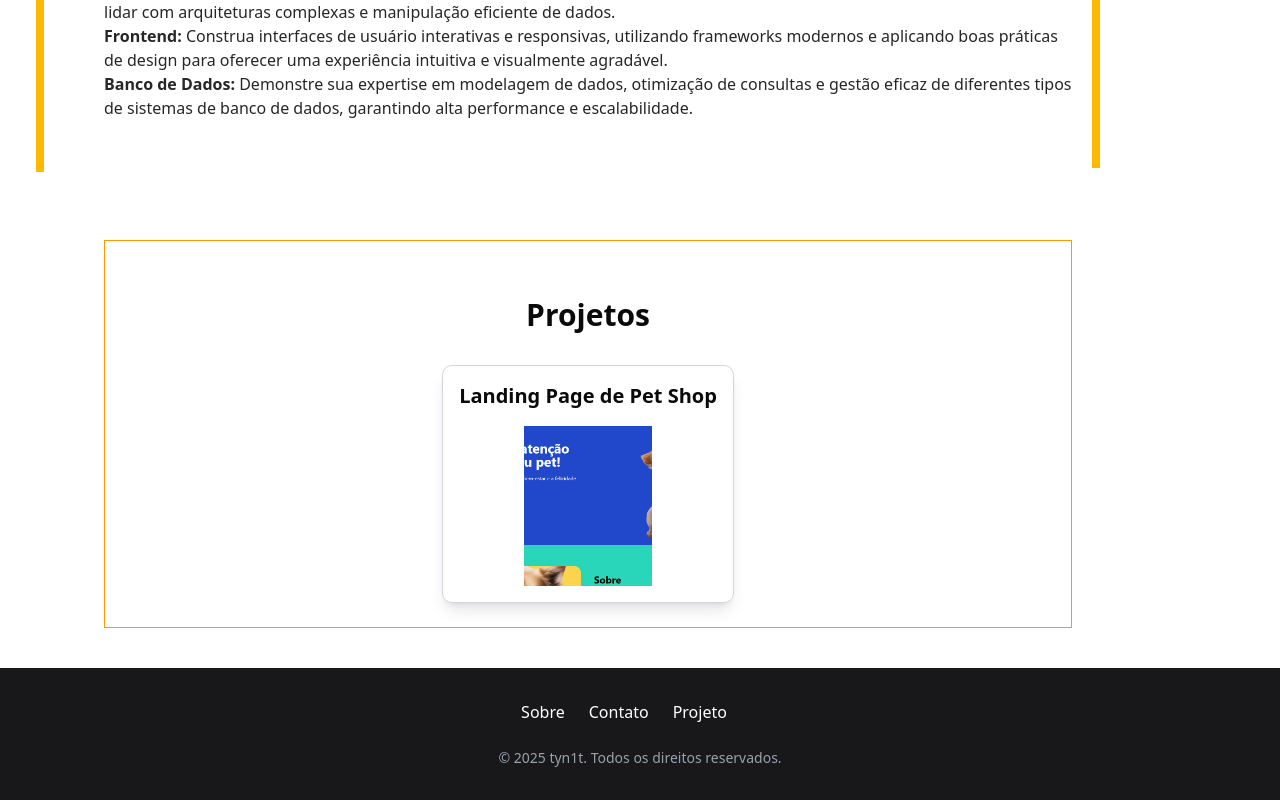
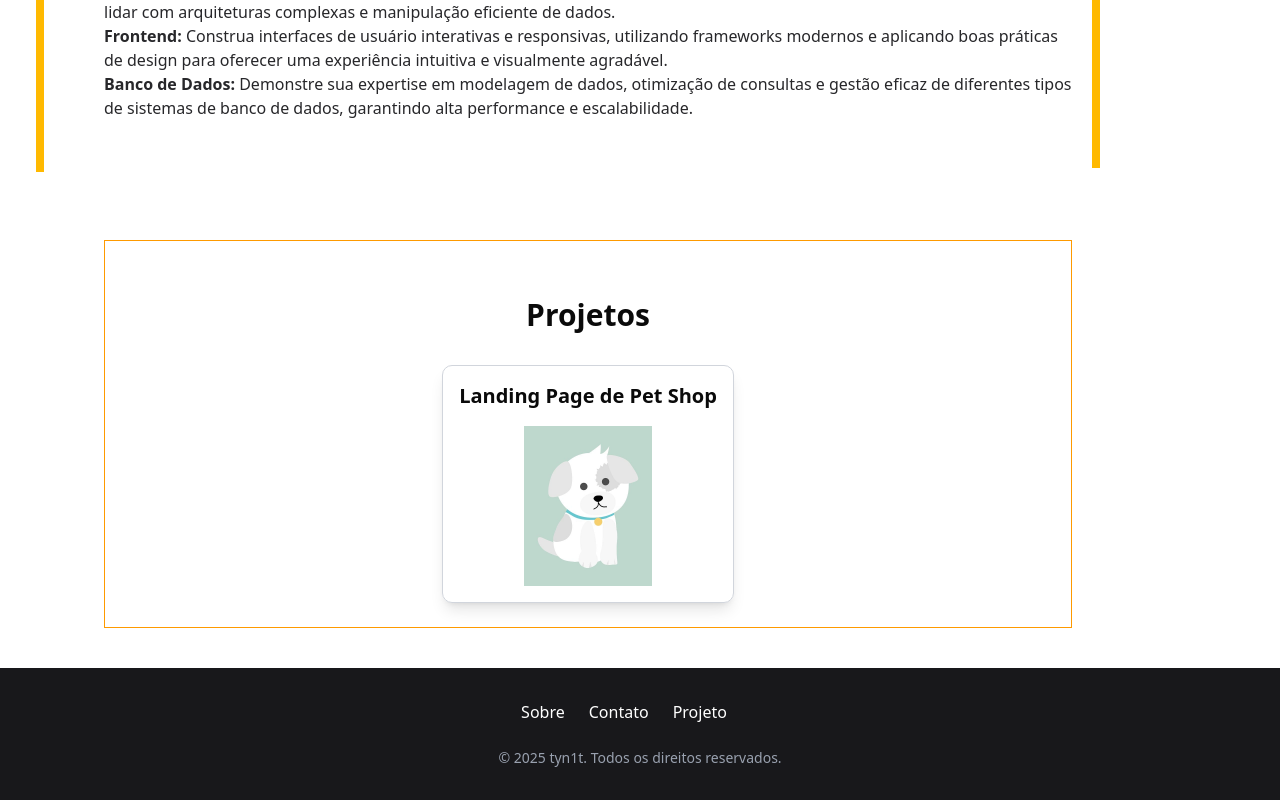
Before and after one commit to tyn1t/perfil, a Next.js app: page / in a window 1280 px wide. Shown: the part 628-1428 px from the top of the page. Built offline with nearby package versions, Linux system fonts and the light colour scheme.

Commit message:
config next

```diff
--- a/src/components/CardProjcts/CardProjcts.tsx
+++ b/src/components/CardProjcts/CardProjcts.tsx
@@ -26,7 +26,7 @@ export function CardProjcts({ className}: CardProdutoProps)  {
                     </h1>
                     <div className="relative w-32 h-40 mx-auto">
                         <Image
-                        src={"/perfil/pets.png"}
+                        src={"/perfil/dog-3431913_640.jpg"}
                         alt="Landing Page de Pet Shop"
                         fill
                         className="object-cover"
```
Also changed, not shown: public/dog-3431913_640.jpg (added).
